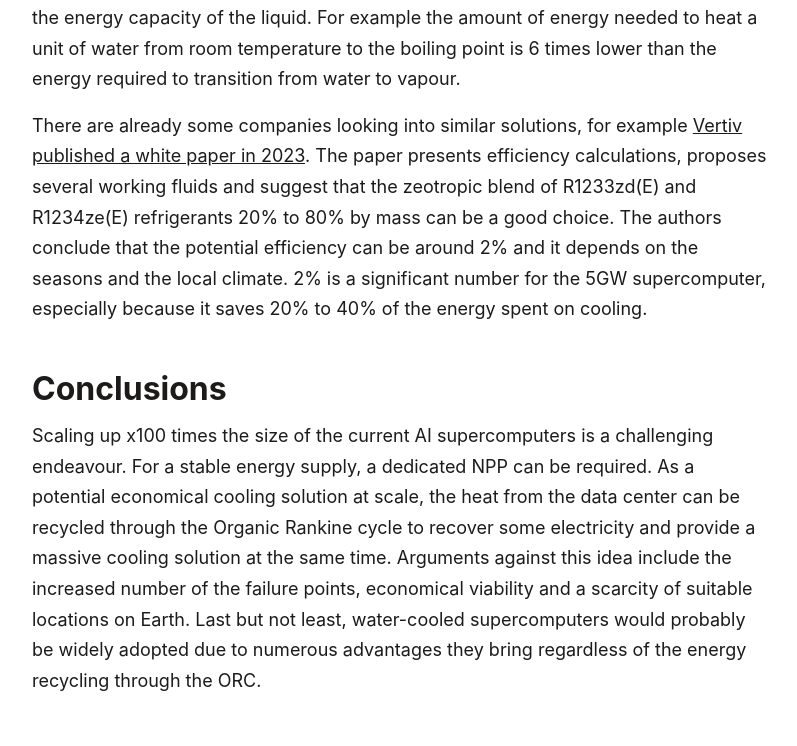
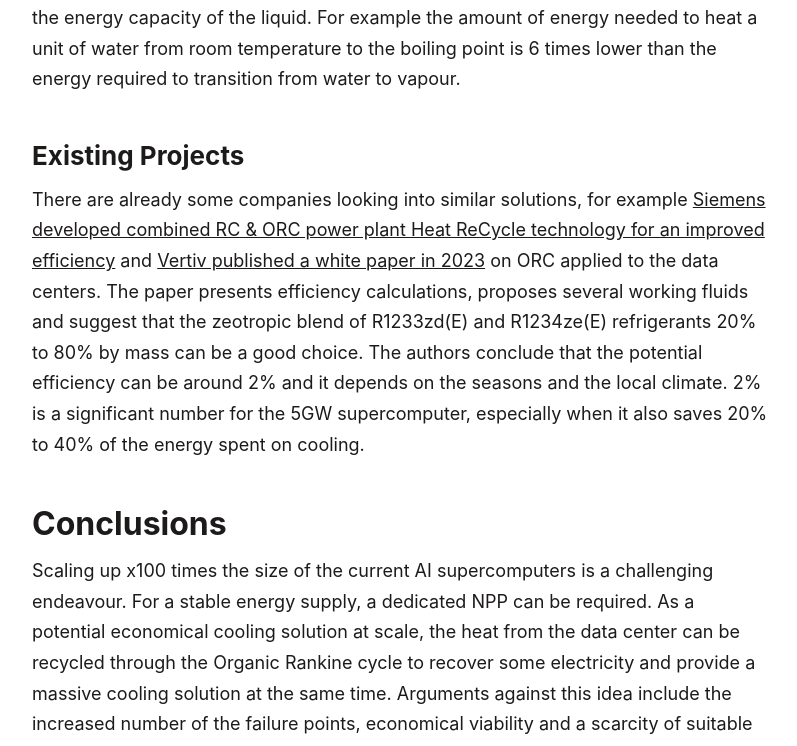
Before and after one commit to igorgarbuz/blog, an Astro site: page /posts/liquid-cooled-energy-recycled-supercomputers in a window 1280 px wide. Shown: the part 3309-4055 px from the top of the page, without its empty margins (240-1037 px from the left). Built offline with nearby package versions, Linux system fonts and the light colour scheme; Astro itself is replaced by a stand-in of ours; some packages are replaced by stand-ins of ours.

Commit message:
added link to siemens ORC project

```diff
--- a/src/content/posts/liquid-cooled-energy-recycled-supercomputers.md
+++ b/src/content/posts/liquid-cooled-energy-recycled-supercomputers.md
@@ -65,7 +65,9 @@ Nothing prevent an existante of the Organic Rankine cycle that uses a liquid fro
 
 Here the ORC is used as a evaporative cooling solution that is highly efficient because the energy needed for the phase transition liquid to gas is relatively high compared to the energy capacity of the liquid. For example the amount of energy needed to heat a unit of water from room temperature to the boiling point is 6 times lower than the energy required to transition from water to vapour.
 
-There are already some companies looking into similar solutions, for example [Vertiv published a white paper in 2023](https://www.vertiv.com/49d45e/globalassets/documents/white-papers/vertiv-experimental-lessons-of-organic-rankine-wp-en-na-sl-71085-web_383464_0.pdf). The paper presents efficiency calculations, proposes several working fluids and suggest that the zeotropic blend of R1233zd(E) and R1234ze(E) refrigerants 20% to 80% by mass can be a good choice. The authors conclude that the potential efficiency can be around 2% and it depends on the seasons and the local climate. 2% is a significant number for the 5GW supercomputer, especially because it saves 20% to 40% of the energy spent on cooling.
+### Existing Projects
+
+There are already some companies looking into similar solutions, for example [Siemens developed combined RC & ORC power plant Heat ReCycle technology for an improved efficiency](https://www.siemens-energy.com/global/en/home/products-services/product/heat-recycle-solutions.html) and [Vertiv published a white paper in 2023](https://www.vertiv.com/49d45e/globalassets/documents/white-papers/vertiv-experimental-lessons-of-organic-rankine-wp-en-na-sl-71085-web_383464_0.pdf) on ORC applied to the data centers. The paper presents efficiency calculations, proposes several working fluids and suggest that the zeotropic blend of R1233zd(E) and R1234ze(E) refrigerants 20% to 80% by mass can be a good choice. The authors conclude that the potential efficiency can be around 2% and it depends on the seasons and the local climate. 2% is a significant number for the 5GW supercomputer, especially when it also saves 20% to 40% of the energy spent on cooling.
 
 ## Conclusions
 
```
